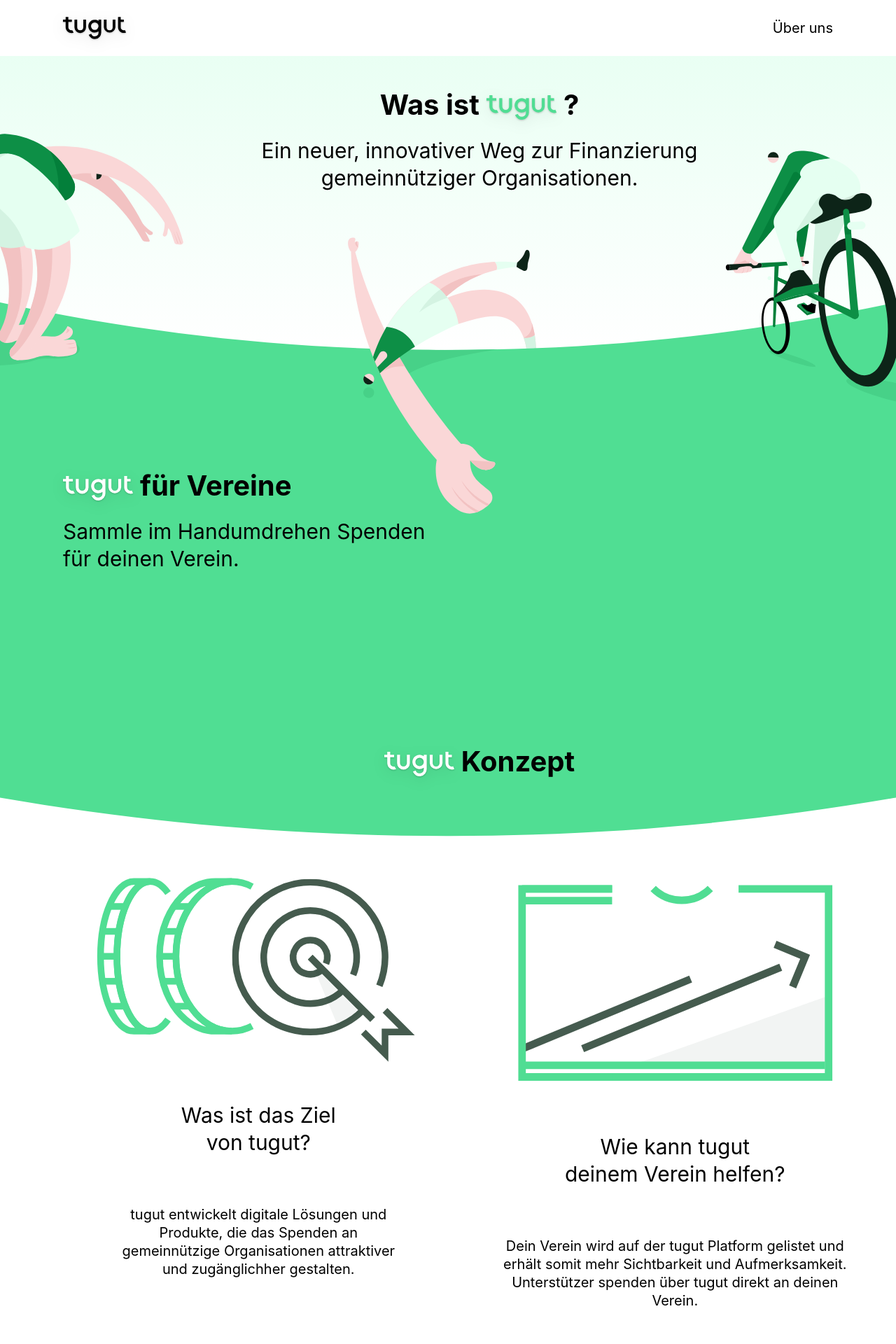
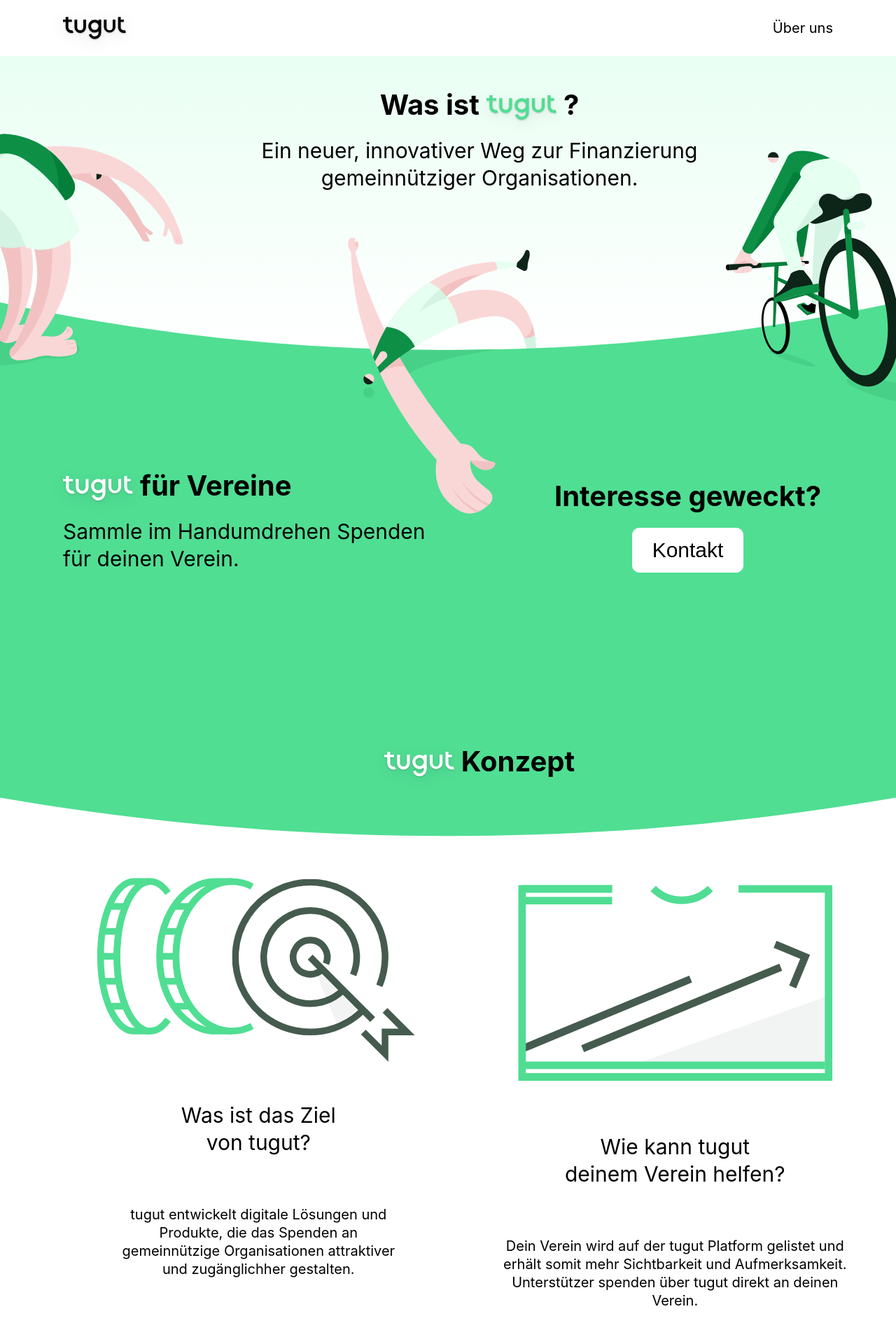
Before and after one commit to tugut-de/site, a Jekyll site: the page built from index.html, in a window 1280 px wide. Shown: the top 1920 px of the page at 70% size. Built offline with Jekyll 4.4.1, drawn with Linux system fonts in a browser that asks for light colours; nearby versions of some CDN libraries.

Commit message:
simple cta

```diff
--- a/_layouts/default.html
+++ b/_layouts/default.html
@@ -19,6 +19,7 @@
           </div>
         </div>
 
+        <div id="more">
           <div id="what-left">
             <div id="what-is">
               <img class="text-logo-left" src="{{ site.url }}{{ site.baseurl }}/assets/logo_white.svg"/> für Vereine
@@ -28,6 +29,14 @@
               für deinen Verein.
             </div>
           </div>
+          <div id="what-right">
+            <div id="what-is">
+              Interesse geweckt?
+            </div>
+            <input type="button" class="btn cta" value="Kontakt" onclick="location.href='mailto:info@tugut.de';"/>
+          </div>
+        </div>
+
 
         <div id="concept">
           <img class="text-logo-left" src="{{ site.url }}{{ site.baseurl }}/assets/logo_white.svg"/> Konzept
--- a/_sass/layout.scss
+++ b/_sass/layout.scss
@@ -131,11 +131,43 @@ header {
 	line-height: 1.3;
 }
 
-#what-left {
+#more {
 	margin-top: 350px;
 	display: flex;
+	flex-direction: row;
+}
+
+#what-left {
+	width: 100%;
+}
+
+#what-right {
+	display: flex;
 	flex-direction: column;
-	justify-content: left;
+	justify-content: end;
+	align-items: center;
+	text-align: center;
+	width: 100%;
+}
+
+.btn {
+	border: 1px solid;
+	background-color: white;
+	color: black;
+	padding: 14px 28px;
+	font-size: 3rem;
+	cursor: pointer;
+	border-radius: 10px;
+}
+
+.cta {
+	border-color: white;
+}
+
+.cta:hover {
+	border: 1px solid black;
+	background-color: black;
+	color: white;
 }
 
 #concept {
```
Lines whose indentation alone changed are shown as unchanged.
